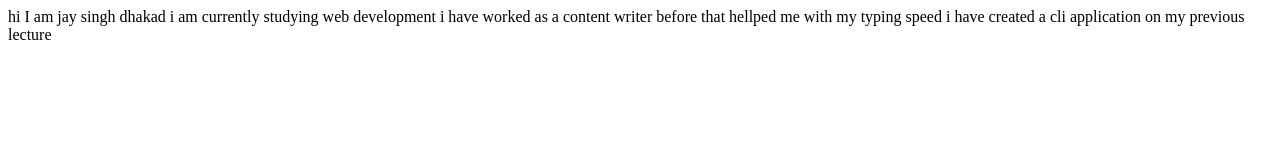
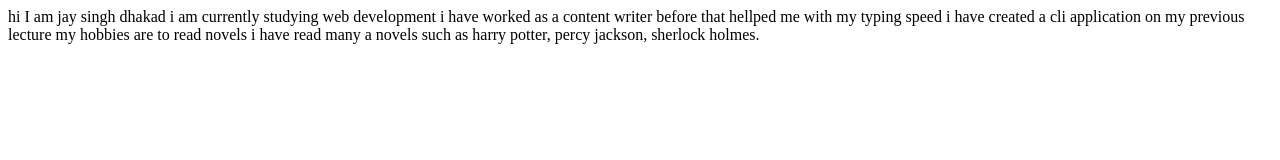
Before and after one commit to jaysinghdhakad/jaysinghdhakad.portfolio, a plain HTML site: page index.html in a window 1280 px wide. Drawn offline with Linux system fonts and the light colour scheme.

Commit message:
docs : added hobbies

```diff
--- a/index.html
+++ b/index.html
@@ -14,5 +14,8 @@
 
     i have created a cli application on my previous lecture
 
+    my hobbies are to read novels
+    i have read many a novels such as harry potter, percy jackson, sherlock holmes.
+
 </body>
 </html>
```
